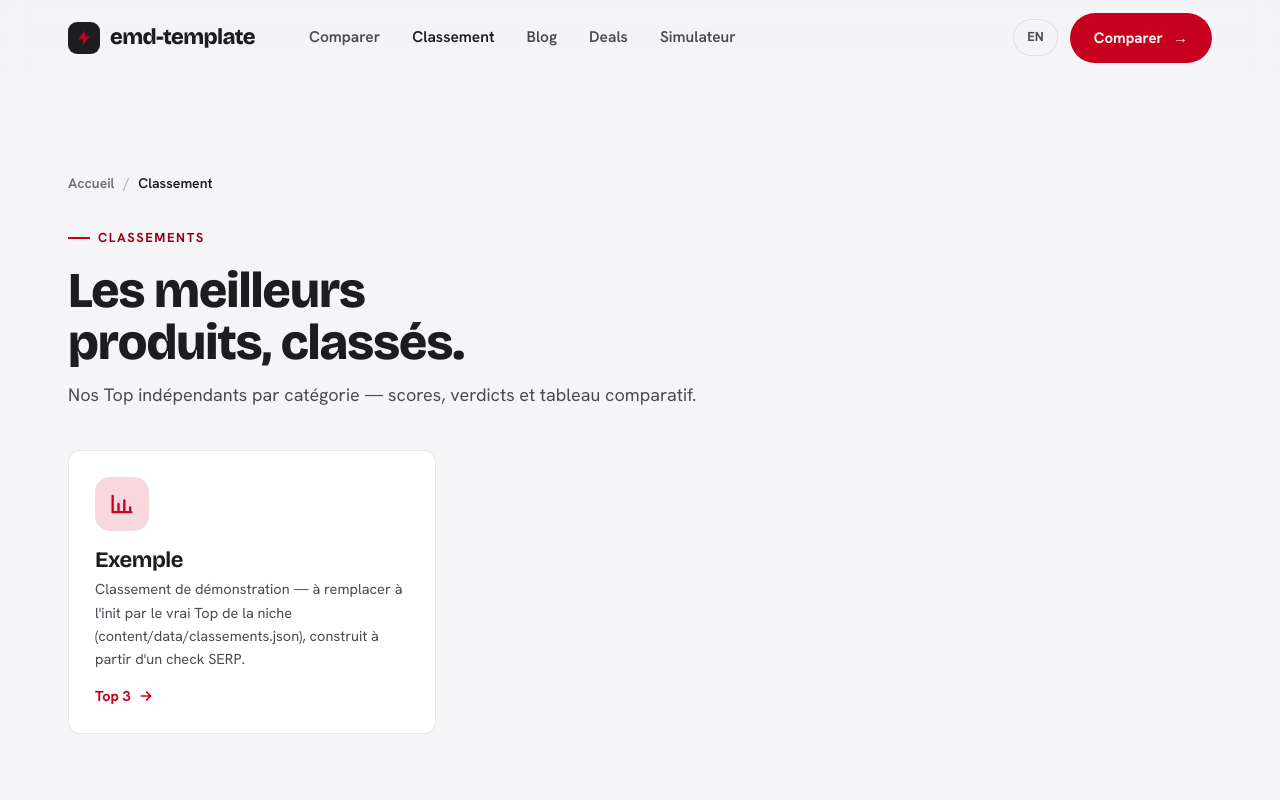
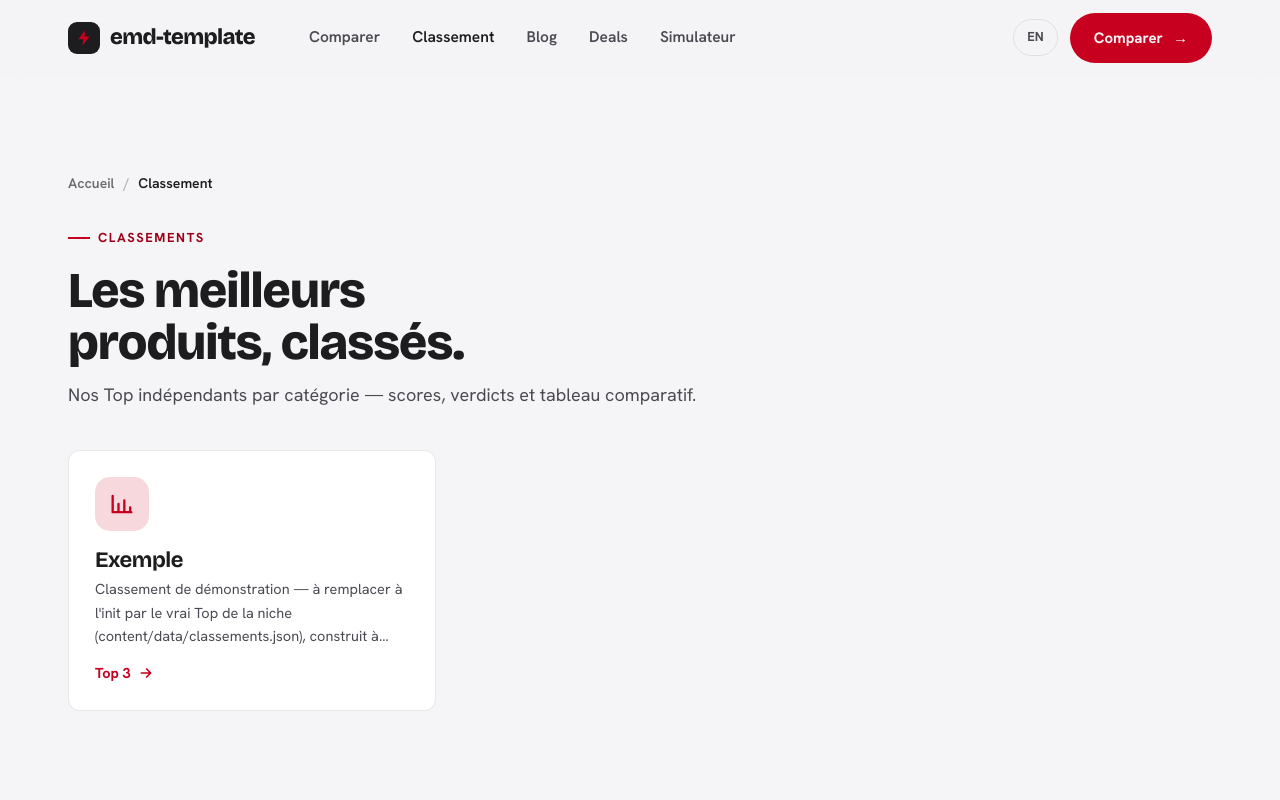
Before and after one commit to emd-project/emd-template, a Next.js app: page /classement in a window 1280 px wide. Shown: the top 800 px of the page. Built offline with nearby package versions, Linux system fonts and the light colour scheme; no server answers.

Commit message:
fix(classement): carte du hub utilise un excerpt court (plus le pavé intro complet)

```diff
--- a/app/(site)/classement/page.tsx
+++ b/app/(site)/classement/page.tsx
@@ -9,6 +9,7 @@ import { currentYear } from '@/lib/utils/year'
 import { getClassements } from '@/lib/classement'
 import { niche } from '@/niche.config'
 import { best, accord } from '@/lib/utils/grammar'
+import { excerpt } from '@/lib/utils/text'
 
 const SITE_URL = process.env.NEXT_PUBLIC_SITE_URL ?? `https://www.${niche.domain}`
 
@@ -66,6 +67,7 @@ export default function ClassementHubPage() {
               <div className="cat-grid">
                 {classements.map((c, i) => {
                   const n = (i % 5) + 1
+                  const teaser = c.excerpt || excerpt(c.intro, 130)
                   return (
                     <Link key={c.slug} href={`/classement/${c.slug}`} className="cat">
                       <span className="glow" style={{ background: `var(--cat-${n})` }} />
@@ -73,7 +75,7 @@ export default function ClassementHubPage() {
                         <svg viewBox="0 0 24 24" fill="none" stroke="currentColor" strokeWidth="2" strokeLinecap="round" strokeLinejoin="round" width="28" height="28"><path d="M4 19V5M4 19h16M9 19v-7M14 19V9M19 19v-4" /></svg>
                       </span>
                       <h3>{c.label}</h3>
-                      {c.intro && <p>{c.intro}</p>}
+                      {teaser && <p>{teaser}</p>}
                       <span className="go" style={{ color: `var(--cat-${n})` }}>Top {c.items.length} <svg viewBox="0 0 24 24" fill="none" stroke="currentColor" strokeWidth="2.5" strokeLinecap="round" strokeLinejoin="round"><path d="M5 12h14M13 6l6 6-6 6" /></svg></span>
                     </Link>
                   )
```
